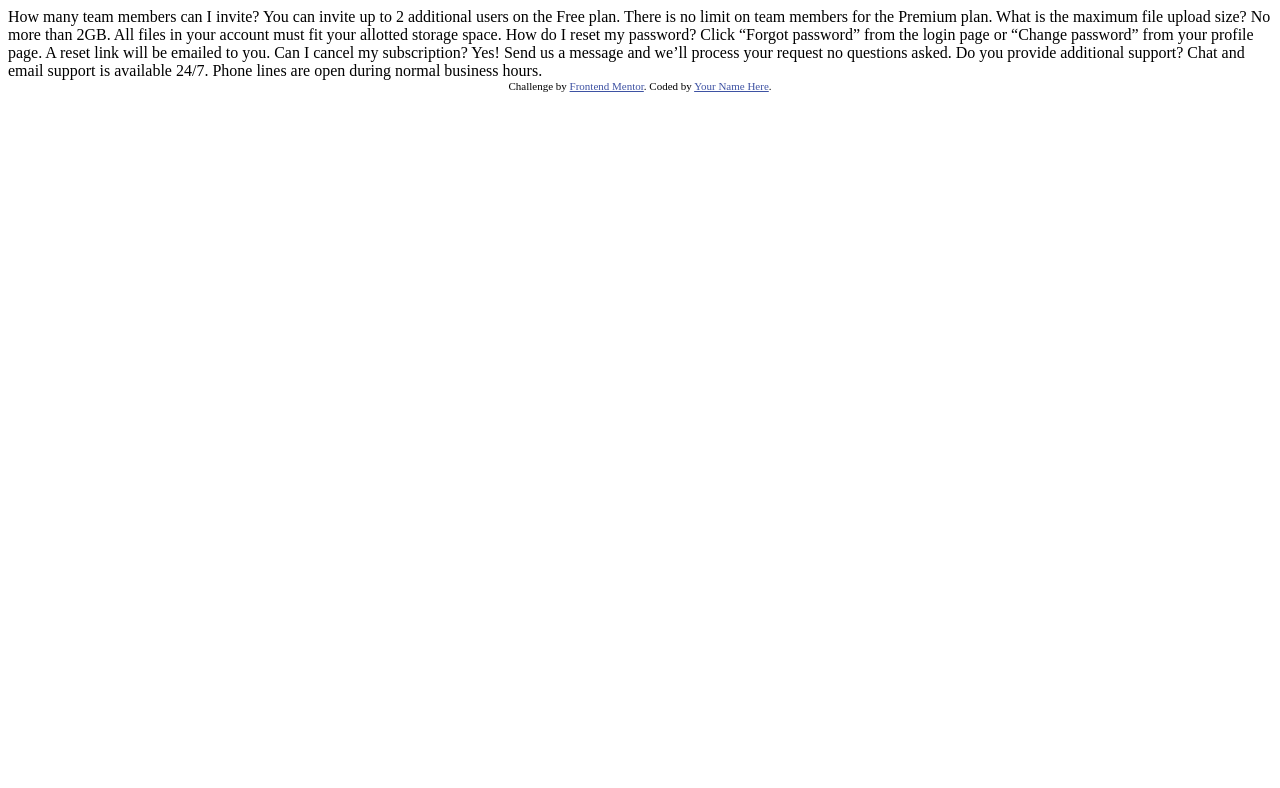
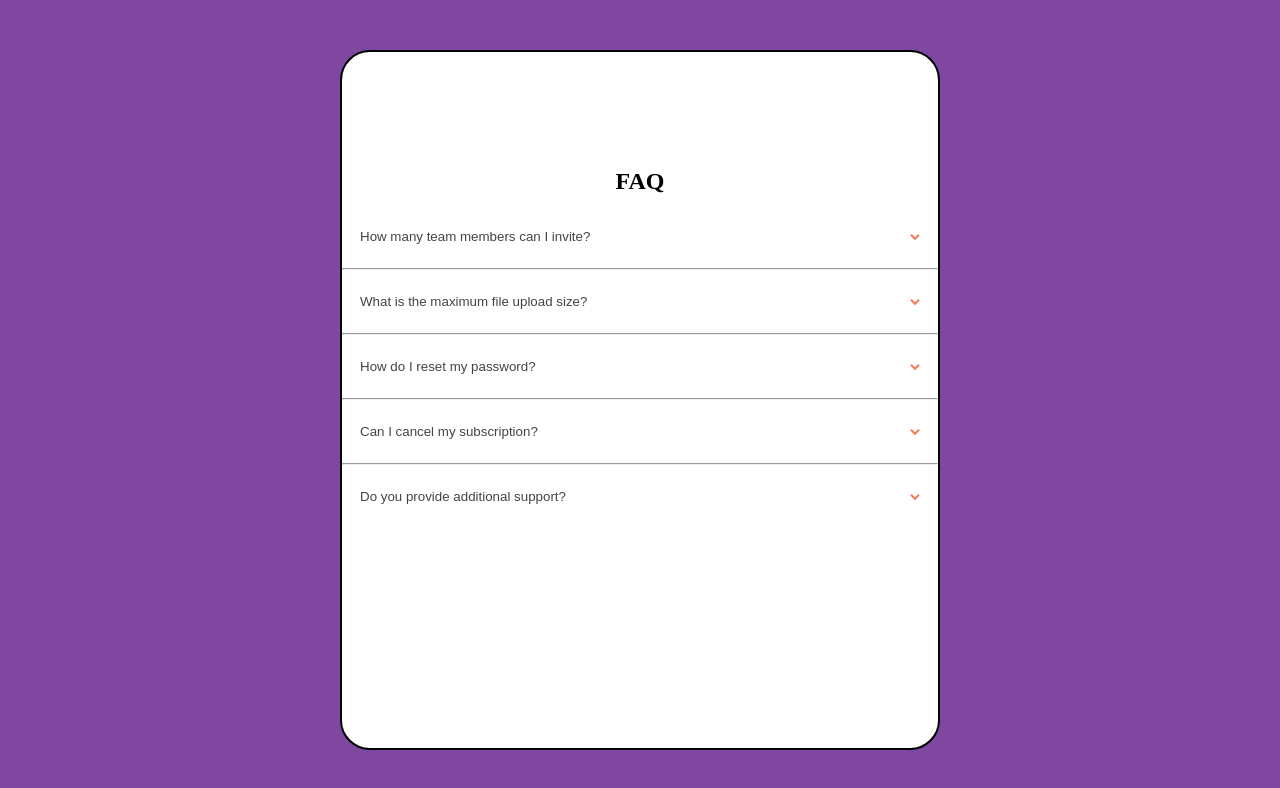
Before and after one commit to hsteele-creator/accordion-card, a plain HTML site: page index.html in a window 1280 px wide. Drawn offline with Linux system fonts and the light colour scheme.

Commit message:
finished accordion

```diff
--- a/index.html
+++ b/index.html
@@ -6,35 +6,78 @@
 
   <link rel="icon" type="image/png" sizes="32x32" href="./images/favicon-32x32.png">
 
-  <title>Frontend Mentor | FAQ Accordion Card</title>
+  <title>FAQ Accordion Card</title>
 
-  <!-- Feel free to remove these styles or customise in your own stylesheet 👍 -->
-  <style>
-    .attribution { font-size: 11px; text-align: center; }
-    .attribution a { color: hsl(228, 45%, 44%); }
-  </style>
+  <link rel="stylesheet" href="style.css">
 </head>
 <body>
-  How many team members can I invite?
-  You can invite up to 2 additional users on the Free plan. There is no limit on
-  team members for the Premium plan.
 
-  What is the maximum file upload size?
-  No more than 2GB. All files in your account must fit your allotted storage space.
 
-  How do I reset my password?
-  Click “Forgot password” from the login page or “Change password” from your profile page.
-  A reset link will be emailed to you.
 
-  Can I cancel my subscription?
-  Yes! Send us a message and we’ll process your request no questions asked.
+  <div class="accordion-container">
 
-  Do you provide additional support?
-  Chat and email support is available 24/7. Phone lines are open during normal business hours.
 
+    <h1>FAQ</h1>
+
+  <button class="accordion">
+    <div>How many team members can I invite?</div>
+    <div><svg width="10" height="7" xmlns="http://www.w3.org/2000/svg"><path d="M1 .799l4 4 4-4" stroke="#F47B56" stroke-width="2" fill="none" fill-rule="evenodd"/></svg></div>
+  </button>
+
+  <div class="panel">
+    <div>You can invite up to 2 additional users on the Free plan. There is no limit onteam members for the Premium plan.</div>
+  </div>
+
+  <hr>
+
+  <button class="accordion">  What is the maximum file upload size?
+    <div><svg width="10" height="7" xmlns="http://www.w3.org/2000/svg"><path d="M1 .799l4 4 4-4" stroke="#F47B56" stroke-width="2" fill="none" fill-rule="evenodd"/></svg></div>
+  </button>
+  <div class="panel">
+    <p>
+      No more than 2GB. All files in your account must fit your allotted storage space.</p>
+  </div>
+
+  <hr>
+
+  <button class="accordion"> How do I reset my password?
+    <div><svg width="10" height="7" xmlns="http://www.w3.org/2000/svg"><path d="M1 .799l4 4 4-4" stroke="#F47B56" stroke-width="2" fill="none" fill-rule="evenodd"/></svg></div>
+  </button>
+  <div class="panel">
+    <p>Click “Forgot password” from the login page or “Change password” from your profile page.
+    A reset link will be emailed to you.</p>
+  </div>
+
+  <hr>
+
+  <button class="accordion"> Can I cancel my subscription?
+    <div><svg width="10" height="7" xmlns="http://www.w3.org/2000/svg"><path d="M1 .799l4 4 4-4" stroke="#F47B56" stroke-width="2" fill="none" fill-rule="evenodd"/></svg></div>
+  </button>
+  <div class="panel">
+    <p>
+      Yes! Send us a message and we’ll process your request no questions asked.</p>
+  </div>
+
+  <hr>
+
+ <button class="accordion" class="last"> Do you provide additional support?
+  <div><svg width="10" height="7" xmlns="http://www.w3.org/2000/svg"><path d="M1 .799l4 4 4-4" stroke="#F47B56" stroke-width="2" fill="none" fill-rule="evenodd"/></svg></div>
+ </button>
+ <div class="panel">
+  <p>  Chat and email support is available 24/7. Phone lines are open during normal business hours.</p>
+ </div>
+
+</div>
+
+
+
+
+<!--
   <div class="attribution">
     Challenge by <a href="https://www.frontendmentor.io?ref=challenge" target="_blank">Frontend Mentor</a>.
     Coded by <a href="#">Your Name Here</a>.
-  </div>
+  </div> -->
+
+  <script src="script.js"></script>
 </body>
 </html>
--- /dev/null
+++ b/script.js
@@ -0,0 +1,11 @@
+const buttons = document.querySelectorAll(".accordion");
+const textPanel = document.querySelectorAll(".panel")
+
+for(let button of buttons) {
+    button.addEventListener("click", () =>{
+
+        button.nextElementSibling.classList.toggle("show");
+
+        button.classList.toggle("bold");
+    })
+}
--- /dev/null
+++ b/style.css
@@ -0,0 +1,73 @@
+* {
+    box-sizing: border-box;
+}
+
+body {
+    background-color: rgb(127, 71, 161);
+}
+
+
+.accordion-container {
+    font-size: 12px;
+    background-color: white;
+    position: absolute;
+    top: 50%;
+    left: 50%;
+    -moz-transform: translateX(-50%) translateY(-50%);
+    -webkit-transform: translateX(-50%) translateY(-50%);
+    transform: translateX(-50%) translateY(-50%);
+    border-radius: 30px;
+    width: 344px;
+    height: 700px;
+    border: 2px solid;
+}
+
+.accordion-container h1 {
+    padding-top: 100px;
+}
+
+.accordion {
+    width: 100%;
+    text-align: left;
+    border: none;
+    background-color: white;
+    display: flex;
+    justify-content: space-between;
+    color: #444;
+    cursor: pointer;
+    padding: 18px;
+    width: 100%;
+    text-align: left;
+    border: none;
+    outline: none;
+    transition: 0.4s
+}
+
+.accordion:hover {
+    cursor: pointer;
+}
+
+.accordion-container h1 {
+    text-align: center;
+}
+
+
+.panel {
+    display: none;
+    text-align: left;
+    padding: 0 18px;
+}
+
+.show {
+    display: block;
+}
+
+.bold {
+    font-weight: bold;
+}
+
+@media(min-width: 600px) {
+    .accordion-container {
+        width: 600px;
+    }
+}
```
